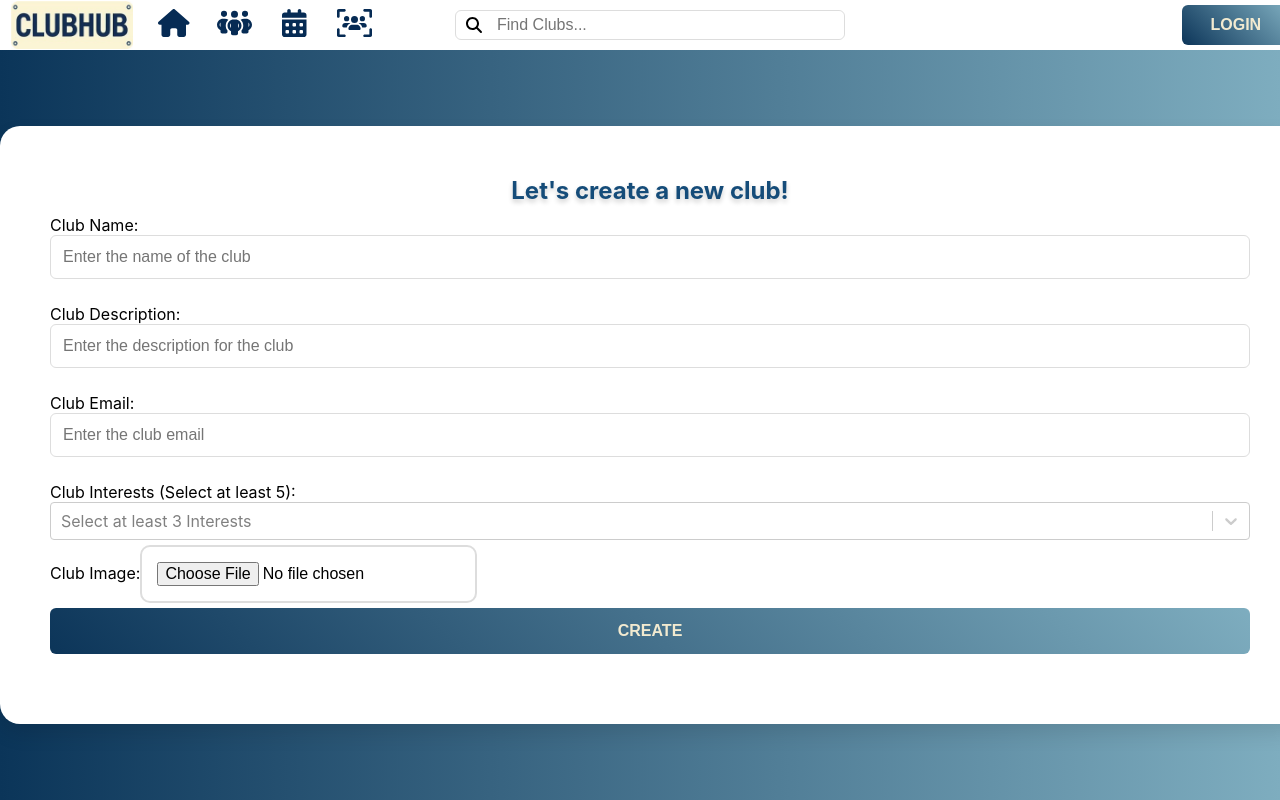
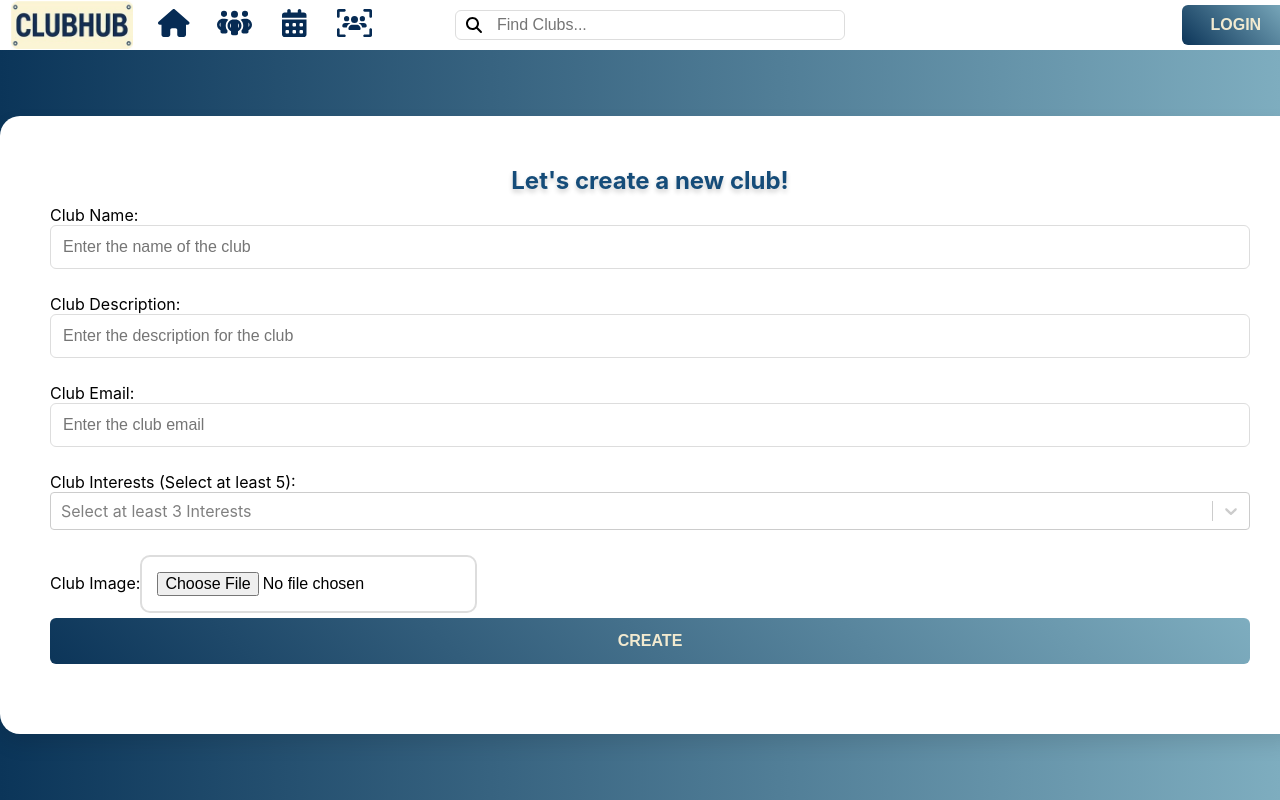
Before and after one commit to Om-Sevak/ClubHub, a React (Create React App) app in the folder client/: page /createClub in a window 1280 px wide. Built offline with nearby package versions, Linux system fonts and the light colour scheme; no server answers.

Commit message:
fix merge error

```diff
--- a/client/src/components/InterestMultiSelect.jsx
+++ b/client/src/components/InterestMultiSelect.jsx
@@ -34,7 +34,7 @@ const InterestMultiSelect = ({selectedOptions, setSelectedOptions}) => {
   };
 
   return (
-    <label htmlFor="clubInterests">
+    <label className="interests-select"  htmlFor="clubInterests">
       Club Interests (Select at least 5):
       <Select
         isMulti
```
